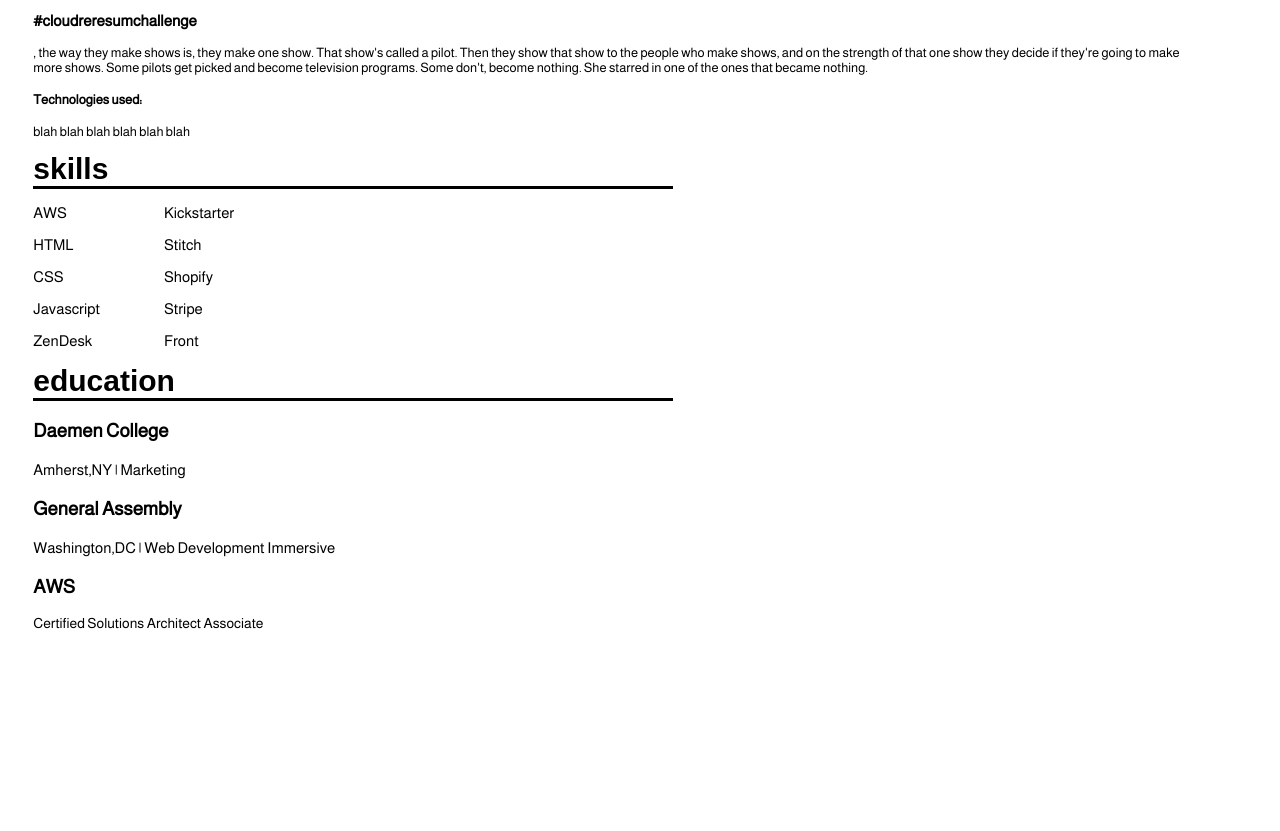
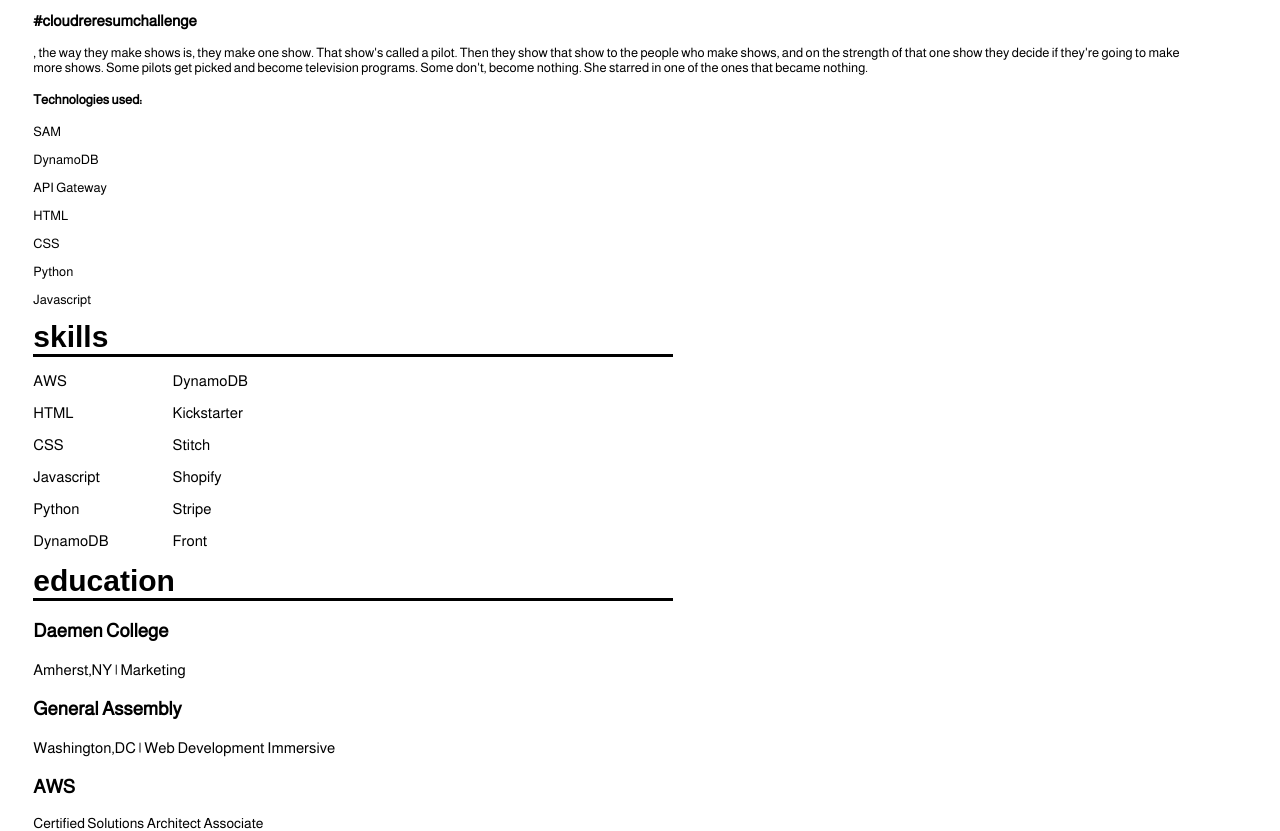
Before and after one commit to KevCole/CR-challege, a website: page index.html in a window 1280 px wide. Shown: the part 1271-2102 px from the top of the page. Before the commit the page ends 1902 px from the top, so only its background shows below. Drawn offline with nearby package versions, Linux system fonts and the light colour scheme.

Commit message:
added technologies used to project

```diff
--- a/index.html
+++ b/index.html
@@ -180,7 +180,13 @@
                             programs. Some don't, become nothing. She starred in one of the ones that became nothing.
                         </p>
                         <h4>Technologies used:</h4>
-                        <p>blah blah blah blah blah blah</p>
+                        <p>SAM</p>
+                        <p>DynamoDB</p>
+                        <p>API Gateway</p>
+                        <p>HTML</p>
+                        <p>CSS</p>
+                        <p>Python</p>
+                        <p>Javascript</p>
                     </div>
                 </div>
                 <!-- Right Column Skills -->
@@ -196,10 +202,13 @@
                             <p>HTML</p>
                             <p>CSS</p>
                             <p>Javascript</p>
-                            <p>ZenDesk</p>
+                            <p>Python</p>
+                            <p>DynamoDB</p>
+
                         </div>
 
                         <div class="skills-columnII">
+                            <p>DynamoDB</p>
                             <p>Kickstarter</p>
                             <p>Stitch</p>
                             <p>Shopify</p>
```
